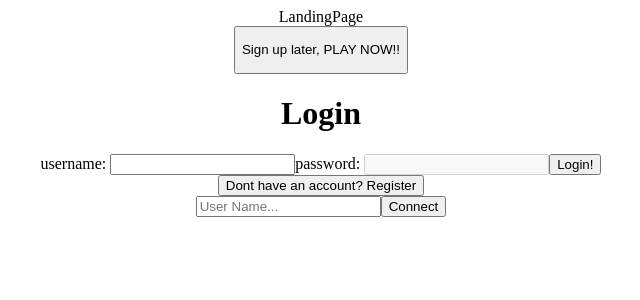
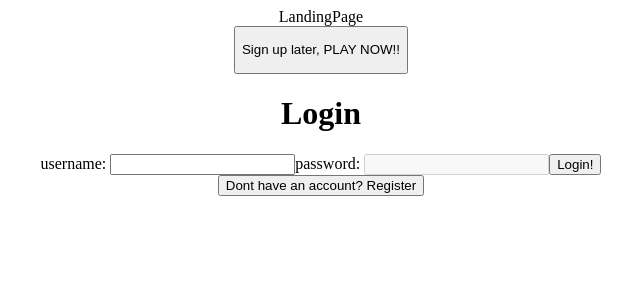
Before and after one commit to wowgr8/phrazel-frontend, a React (Create React App) app: page / in a window 1280 px wide. Shown: the top 300 px of the page, without its empty margins (319-959 px from the left). Built offline with nearby package versions, Linux system fonts and the light colour scheme; no server answers.

Commit message:
remove connect button and fn(). Moved to Login.js

```diff
--- a/src/App.js
+++ b/src/App.js
@@ -31,9 +31,9 @@ function App() {
   const [youGuessed, setYouGuessed] = useState(false);
 
   // Will not be used for the Login.js/ replaced by Login.js code.
-  const connect = () => {
-    setConnected(true)
-  }
+  // const connect = () => {
+  //   setConnected(true)
+  // }
 
   // Will be moved to GameLobby.js
   const createRoom = () => {
@@ -127,12 +127,6 @@ function App() {
             <Route path='GameRoom' exact element={<GameRoom />} />
           </Routes>
         </Router>
-
-
-        <input placeholder='User Name...' onChange={(event) => {
-          setUserName(event.target.value)
-        }} />
-        <button onClick={connect} >Connect</button>
       </div>
     )
   }
```
